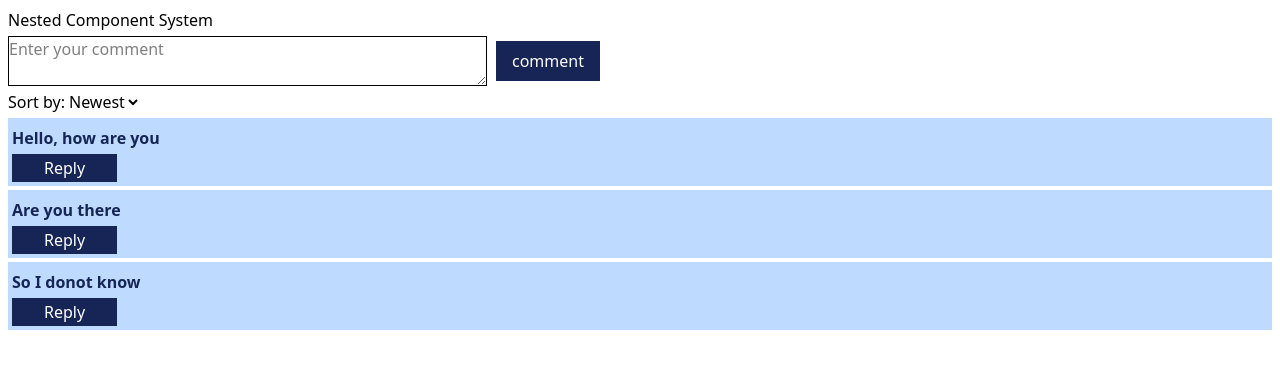
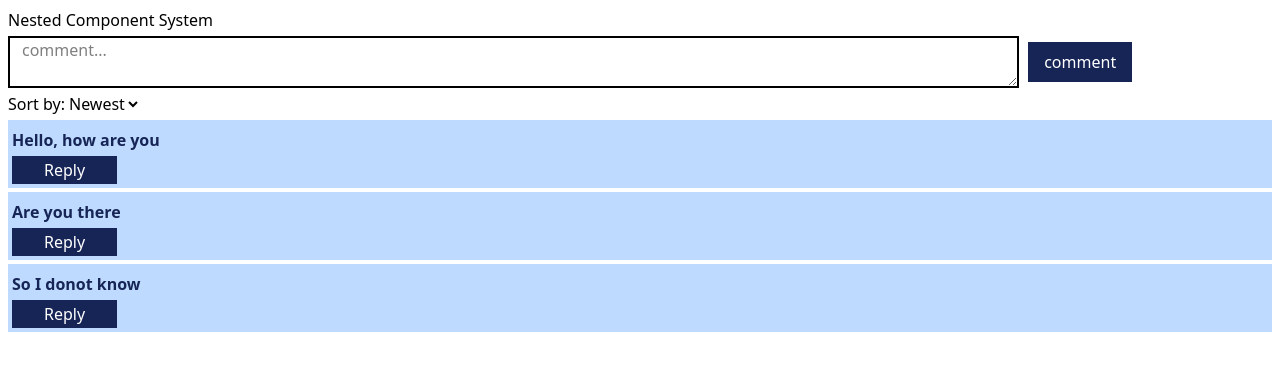
Before and after one commit to mdsameeralam9/nested-comment, a React (Vite) app: page / in a window 1280 px wide. Shown: the top 370 px of the page. Built offline with nearby package versions, Linux system fonts and the light colour scheme.

Commit message:
common text area component

```diff
--- a/src/components/SingleComment.tsx
+++ b/src/components/SingleComment.tsx
@@ -1,17 +1,21 @@
 import { useState } from "react";
 import type { ReplyInterface, SingleCommentProps } from "../types";
+import TextArea from "./TextArea";
 
-const SingleComment:React.FC<SingleCommentProps> = ({ data = {}, handleReplyComment = () => {} }) => {
+const SingleComment: React.FC<SingleCommentProps> = ({
+  data = {},
+  handleReplyComment = () => {},
+}) => {
   const [isReplying, setIsReplying] = useState<boolean>(false);
-  const [selectedId, setSelectedId] = useState<number|null>(null);
+  const [selectedId, setSelectedId] = useState<number | null>(null);
   const [replyComment, setReplyComment] = useState("");
 
-  const handleReply = (id:number) => {
+  const handleReply = (id: number) => {
     setIsReplying(!isReplying);
     setSelectedId(id);
   };
 
-  const handleChange = (e:React.ChangeEvent<HTMLInputElement>) => {
+  const handleChange = (e: React.ChangeEvent<HTMLTextAreaElement>) => {
     setReplyComment(e.target.value);
   };
 
@@ -46,15 +50,11 @@ const SingleComment:React.FC<SingleCommentProps> = ({ data = {}, handleReplyComm
       {isReplying && (
         <>
           <div className="inputwrapeer flex  gap-1 items-center my-2">
-            <textarea
+            <TextArea
               value={replyComment}
-              className="w-[80%] border-2 pl-3 bg-white"
-              name="message"
-              rows="2"
-              cols="40"
-              placeholder="Type here..."
               onChange={handleChange}
-            ></textarea>
+              placeholder="reply comment..."
+            />
             <button
               onClick={handleReplyCommnet}
               className="bg-blue-950 py-2 border-b-black py-0.5 px-8 cursor-pointer text-white"
@@ -67,7 +67,11 @@ const SingleComment:React.FC<SingleCommentProps> = ({ data = {}, handleReplyComm
           {data?.reply?.length > 0 && (
             <div className="child pl-2 border-l-2">
               {data.reply?.map((data) => (
-                <SingleComment data={data} key={data.id} handleReplyComment={handleReplyComment}/>
+                <SingleComment
+                  data={data}
+                  key={data.id}
+                  handleReplyComment={handleReplyComment}
+                />
               ))}
             </div>
           )}
--- /dev/null
+++ b/src/components/TextArea.tsx
@@ -0,0 +1,16 @@
+import type { TextAreaProps } from "../types";
+
+const TextArea: React.FC<TextAreaProps> = ({ value, onChange, placeholder }) => {
+  return (
+    <textarea
+      value={value}
+      className="w-[80%] border-2 pl-3 bg-white"
+      rows={2}
+      cols={50}
+      placeholder={placeholder}
+      onChange={onChange}
+    />
+  );
+};
+
+export default TextArea;
--- a/src/pages/NestedComponent.tsx
+++ b/src/pages/NestedComponent.tsx
@@ -2,18 +2,23 @@ import React, { useCallback, useState } from "react";
 import CommentComponent from "../components/Comment";
 import { initial_data, updateComment } from "../util";
 import type { CommentDataInterface } from "../types";
+import TextArea from "../components/TextArea";
 
 const NestedComponent = () => {
-  const [commentState, setCommentState] = useState<CommentDataInterface[]>(initial_data);
+  const [commentState, setCommentState] =
+    useState<CommentDataInterface[]>(initial_data);
   const [commentValue, setCommentValue] = useState<string>("");
 
-  const handleChange = useCallback((e: React.ChangeEvent<HTMLTextAreaElement>) => {
-    setCommentValue(e.target.value);
-  }, []); // stable; does not need state
+  const handleChange = useCallback(
+    (e: React.ChangeEvent<HTMLTextAreaElement>) => {
+      setCommentValue(e.target.value);
+    },
+    []
+  ); // stable; does not need state
 
   const handleComment = useCallback(() => {
     if (!commentValue) return;
-    setCommentState(prev => [
+    setCommentState((prev) => [
       { id: Date.now(), comment: commentValue, reply: [] },
       ...prev,
     ]);
@@ -22,7 +27,7 @@ const NestedComponent = () => {
 
   const handleReplyComment = useCallback((newData = {}) => {
     // compute next state from prev
-    setCommentState(prev => updateComment(prev.slice(), newData));
+    setCommentState((prev) => updateComment(prev.slice(), newData));
   }, []);
 
   return (
@@ -30,13 +35,10 @@ const NestedComponent = () => {
       <h2>Nested Component System</h2>
 
       <div className="w-full flex items-center gap-2">
-        <textarea
+        <TextArea
           value={commentValue}
-          className="border"
-          rows={2}
-          cols={50}
-          placeholder="Enter your comment"
           onChange={handleChange}
+          placeholder="comment..."
         />
         <button
           className="cursor-pointer bg-blue-950 text-white px-4 py-2 border"
--- a/src/types.ts
+++ b/src/types.ts
@@ -18,3 +18,9 @@ export interface SingleCommentProps {
   data: CommentDataInterface;
   handleReplyComment: (newData: ReplyInterface) => void;
 }
+
+export interface TextAreaProps {
+  value: string;
+  onChange: (event: React.ChangeEvent<HTMLTextAreaElement>) => void;
+  placeholder?: string;
+}
```
